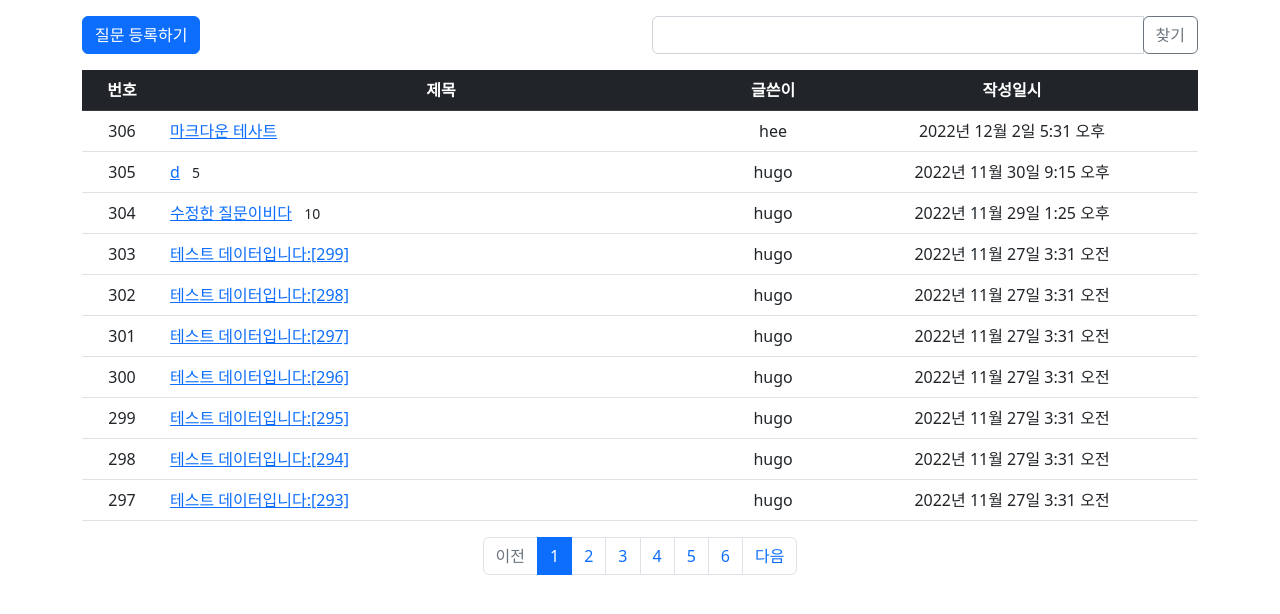
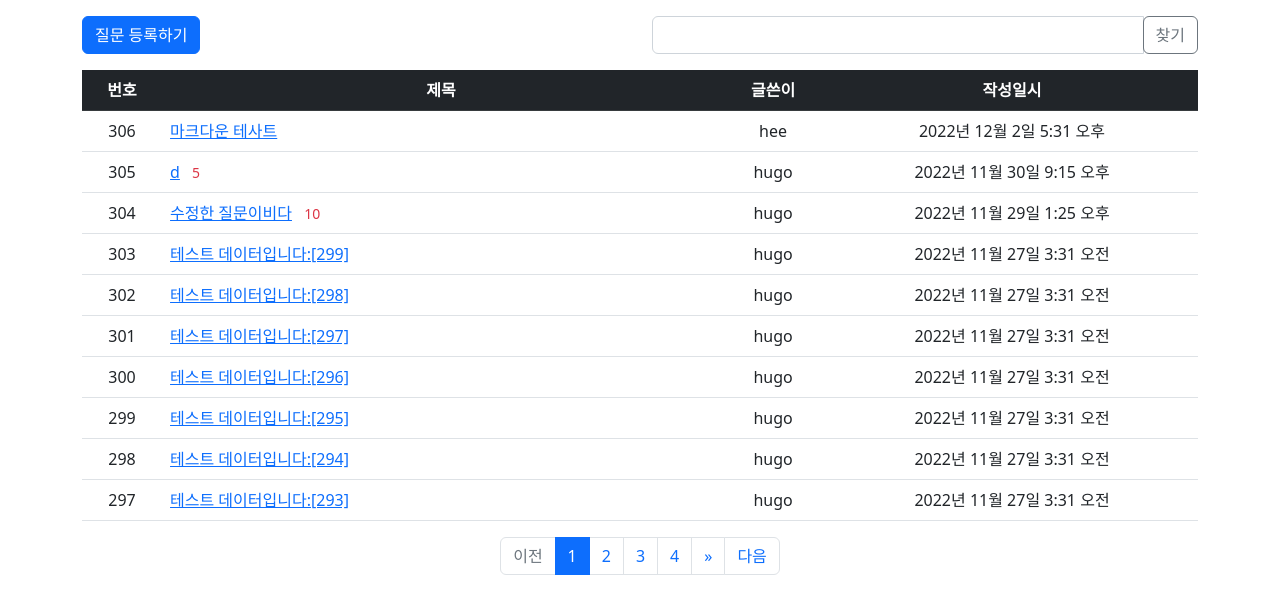
Before and after one commit to hgk9872/study, a Django app: page / in a window 1280 px wide. Shown: the part 57-671 px from the top of the page. Run offline with Django 4.2, Linux system fonts and the light colour scheme; data comes from the database, SQL or seed files in the repository; both versions use the stored data as it was after the commit; some libraries are stand-ins or nearby versions.

Commit message:
코드 설명 추가

```diff
--- a/study/mysite/common/forms.py
+++ b/study/mysite/common/forms.py
@@ -1,3 +1,5 @@
+# 장고에서 제공되는 사용자폼 객체를 상속하여 커스터마이징한 forms.py 파일
+# 여기서는 Email필드를 추가
 from django import forms
 from django.contrib.auth.forms import UserCreationForm
 from django.contrib.auth.models import User
--- a/study/mysite/pybo/forms.py
+++ b/study/mysite/pybo/forms.py
@@ -1,3 +1,6 @@
+# 여기서 사용되는 폼은 장고의 form중 ModelForm
+# ModelForm은 데이터(model)과 매핑
+
 from django import forms
 from .models import Question, Answer
 
--- a/study/mysite/templates/form_errors.html
+++ b/study/mysite/templates/form_errors.html
@@ -10,6 +10,7 @@
     </div>
     {% endif %}
     {% endfor %}
+
     <!-- 넌필드 오류 -->
     {% for error in form.non_field_errors %}
     <div>
--- a/study/mysite/templates/pybo/question_list.html
+++ b/study/mysite/templates/pybo/question_list.html
@@ -35,7 +35,7 @@
             <td class="text-start">
                 <a href="{% url 'pybo:detail' question.id %}">{{ question.subject }}</a>
                 {% if question.answer_set.count > 0 %}
-                <span class="text-dangwer small mx-2">{{ question.answer_set.count }}</span>
+                <span class="text-danger small mx-2">{{ question.answer_set.count }}</span>
                 {% endif %}
             </td>
             <td>{{ question.author.username }}</td> <!-- 글쓴이 추가 -->
@@ -56,6 +56,10 @@
         <li class="page-item">
             <a class="page-link" href="javascript:void(0)" data-page="{{ question_list.previous_page_number }}">이전</a>
         </li>
+        <!-- 맨 첫페이지 이동-->
+        <li class="page-item">
+            <a class="page-link" href="javascript:void(0)" data-page="{{ 1 }}">&laquo;</a>
+        </li>
         {% else %}
         <li class="page-item disabled">
             <a class="page-link" tabindex="-1" aria-disabled="true" href="#">이전</a>
@@ -63,7 +67,7 @@
         {% endif %}
         <!-- 페이지리스트 -->
         {% for page_number in question_list.paginator.page_range %}
-        {% if page_number >= question_list.number|add:-5 and page_number <= question_list.number|add:5 %}
+        {% if page_number >= question_list.number|add:-3 and page_number <= question_list.number|add:3 %}
         {% if page_number == question_list.number %}
         <li class="page-item active" aria-current="page">
             <a class="page-link" href="javascript:void(0)" data-page="{{ page_number }}">{{ page_number }}</a>
@@ -77,6 +81,10 @@
         {% endfor %}
         <!-- 다음페이지 -->
         {% if question_list.has_next %}
+        <!-- 맨 끝 페이지-->
+        <li class="page-item">
+            <a class="page-link" href="javascript:void(0)" data-page="{{ question_list.paginator.num_pages }}">&raquo;</a>
+        </li>
         <li class="page-item">
             <a class="page-link" href="javascript:void(0)" data-page="{{ question_list.next_page_number }}">다음</a>
         </li>
```
Also changed, not shown: study/mysite/db.sqlite3.
